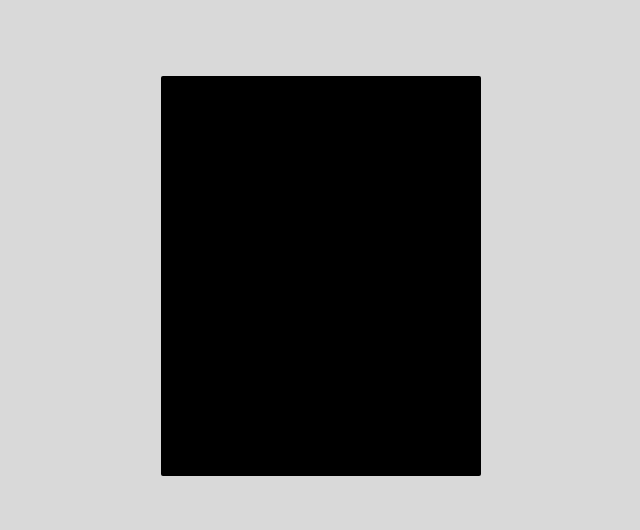
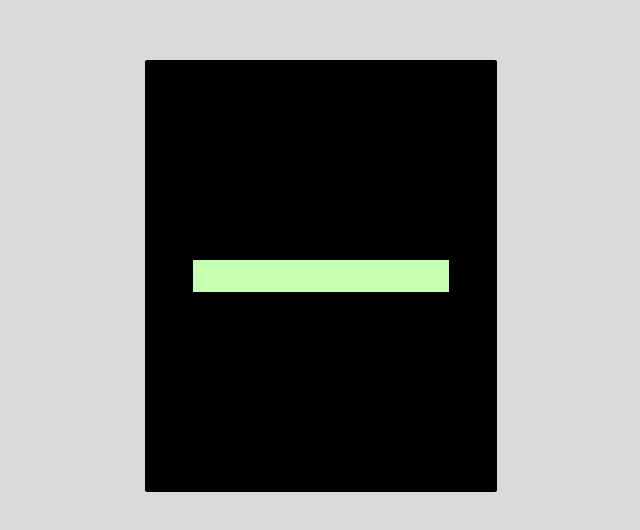
Before and after one commit to jason-ransom-slalom/tdd-calculator, a React (Create React App) app: page / in a window 1280 px wide. Shown: the part 124-654 px from the top of the page, without its empty margins (319-959 px from the left). Built offline with nearby package versions, Linux system fonts and the light colour scheme.

Commit message:
Added results window base component.

```diff
--- a/src/App.css
+++ b/src/App.css
@@ -16,4 +16,14 @@
     width: 25%;
     height: 50%;
     border-radius: 2px;
+    display: flex;
+    padding: 1em;
+    justify-content: center;
+    align-items: center;
 }
+
+.results-window {
+    background-color: #C6FEB2;
+    width: 80%;
+    height: 2em;
+}
--- a/src/App.tsx
+++ b/src/App.tsx
@@ -1,10 +1,12 @@
 import React from 'react';
 import './App.css';
+import ResultsWindow from "./components/ResultsWindow/ResultsWindow";
 
 function App() {
     return (
         <div id='calculator-background' className='background'>
-            <div id='calculator-body' className='frame'></div>
+            <div id='calculator-body' className='frame'><ResultsWindow /></div>
+
         </div>
     );
 }
--- /dev/null
+++ b/src/components/ResultsWindow/ResultsWindow.tsx
@@ -0,0 +1,5 @@
+const ResultsWindow = () => {
+    return <p id='resultsWindow' role='resultsWindow' className='results-window'></p>;
+}
+
+export default ResultsWindow;
```
Also changed, not shown: 2 other files (tests, documents, lock files or other folders).
